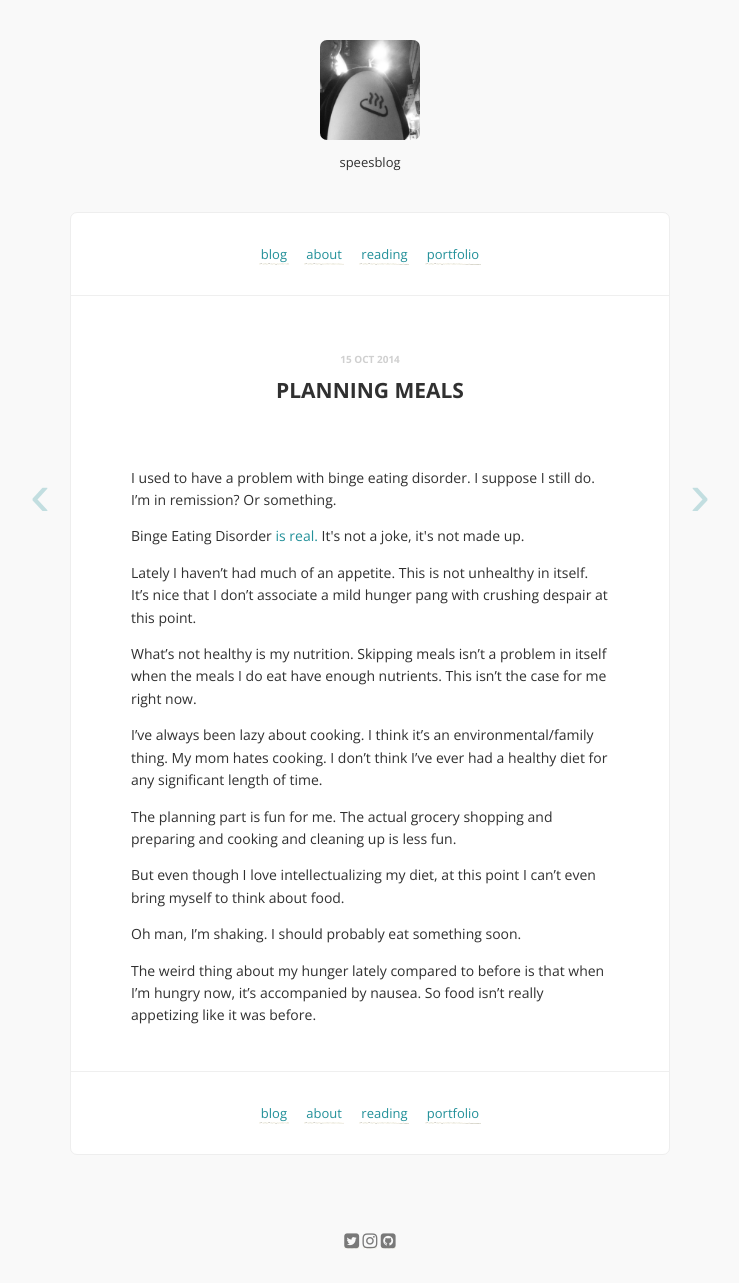
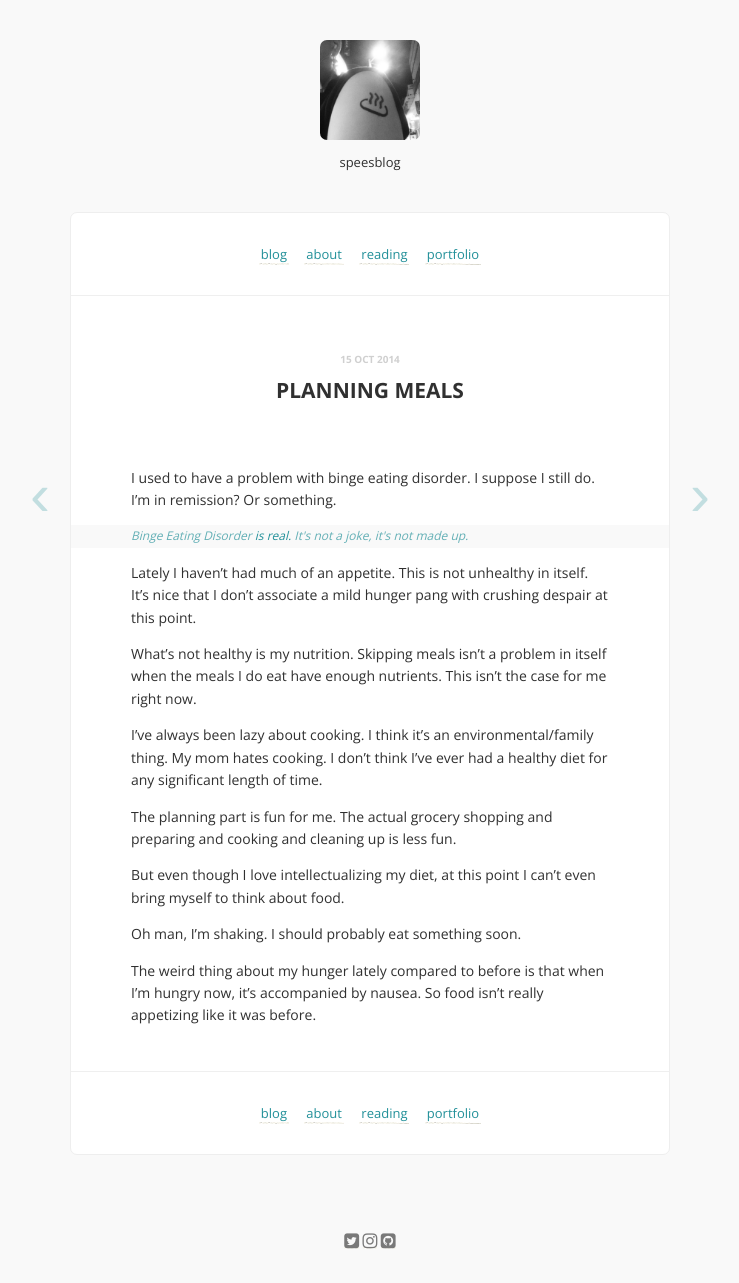
Before and after one commit to shelbyspees/speesblog, a Jekyll site: the page built from _posts/2014-10-15-planning-meals.md, in a window 1280 px wide. Shown: the whole page, without its empty margins (270-1009 px from the left). Built offline with Jekyll 4.4.1, drawn with Linux system fonts in a browser that asks for light colours; nearby versions of some CDN libraries; comment, search, counter and statistics services are not loaded.

Commit message:
Add styling for asides

```diff
--- a/stylesheets/style.css
+++ b/stylesheets/style.css
@@ -15,6 +15,14 @@
   margin: 0; }
   body, body * {
     -webkit-font-smoothing: antialiased; }
+
+aside {
+  background-color: #f9f9f9;
+  font-size: 12px;
+  font-style: italic;
+  color: rgba(34, 144, 153, 0.7);
+  padding: 1px 60px;
+}
 
 img {
   border: none; }
```
